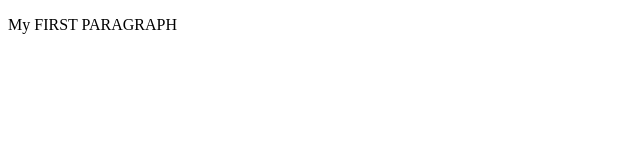
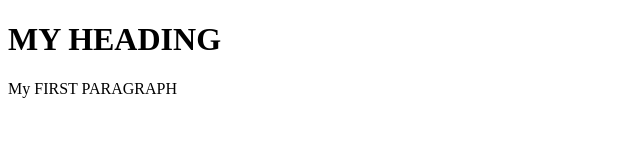
Before and after one commit to mmtembu/Mangaliso, a plain HTML site: page index.html in a window 1280 px wide. Shown: the whole page, without its empty margins (0-640 px from the left). Drawn offline with Linux system fonts and the light colour scheme.

```diff
--- a/index.html
+++ b/index.html
@@ -5,6 +5,7 @@
     <title>HOME</title>
   </head>
   <body>
+      <h1>MY HEADING</h1>
       <p>My FIRST PARAGRAPH</p>
   </body>
 </html>
```
